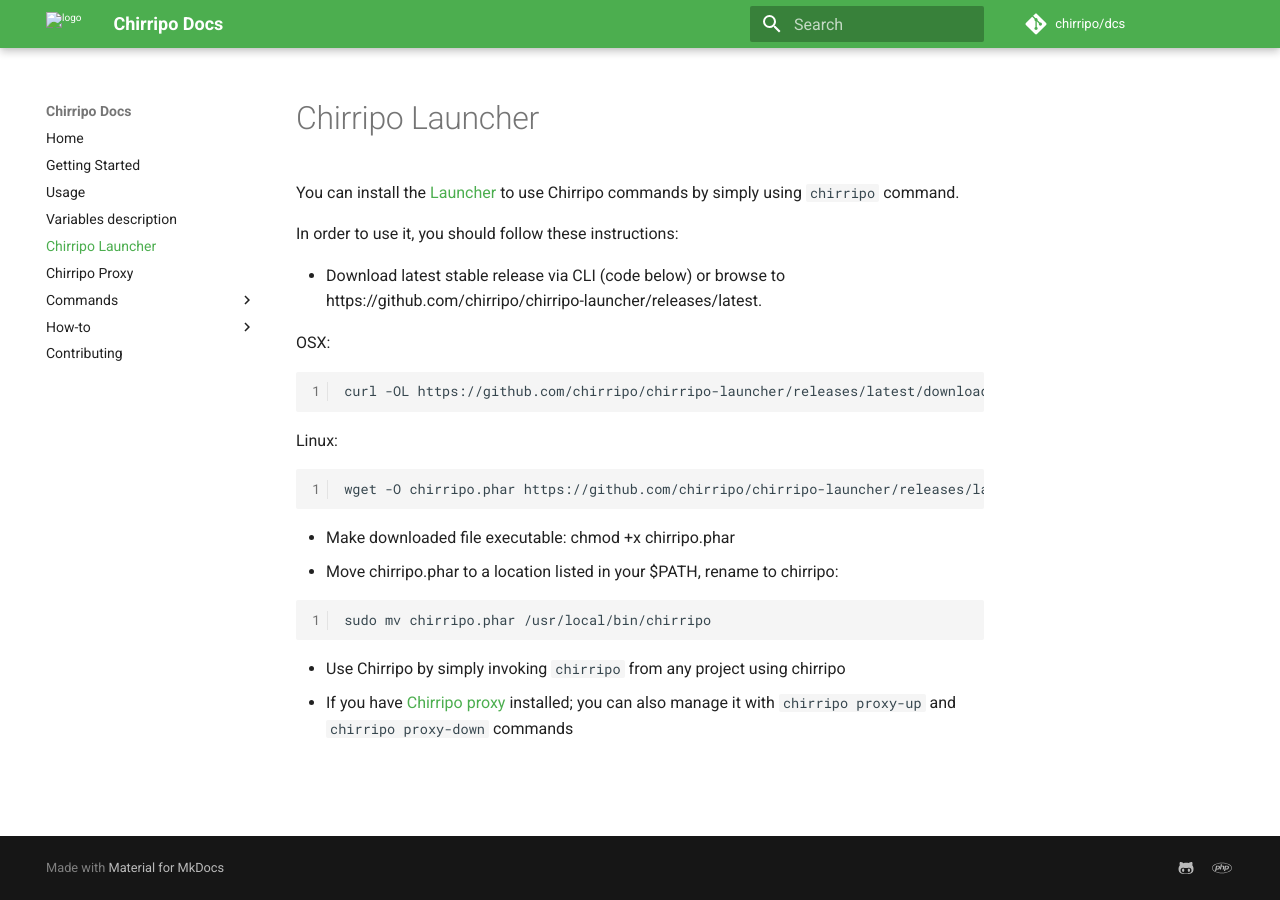
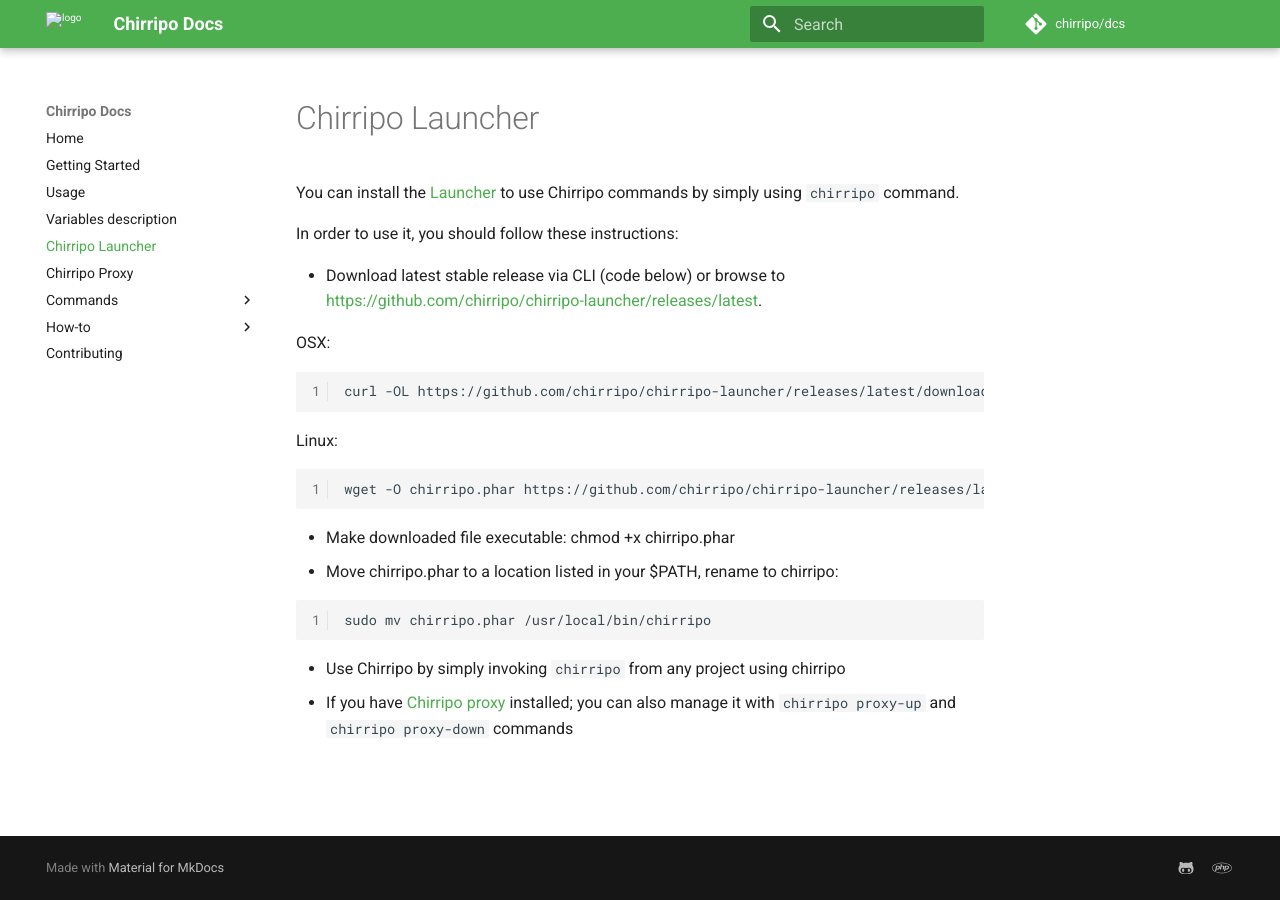
Before and after one commit to chirripo/docs, an MkDocs documentation site: the page built from docs/chirripo-launcher.md, in a window 1280 px wide. Built offline with MkDocs 1.6.1 and Material for MkDocs 9.7.7, drawn with Linux system fonts in a browser that asks for light colours; comment, search, counter and statistics services are not loaded; some of the changed lines change nothing that is shown.

Commit message:
Updated link.

````diff
--- a/docs/chirripo-launcher.md
+++ b/docs/chirripo-launcher.md
@@ -4,7 +4,7 @@
 
 In order to use it, you should follow these instructions:
 
-- Download latest stable release via CLI (code below) or browse to https://github.com/chirripo/chirripo-launcher/releases/latest.
+- Download latest stable release via CLI (code below) or browse to [https://github.com/chirripo/chirripo-launcher/releases/latest](https://github.com/chirripo/chirripo-launcher/releases/latest.).
 
 OSX:
 ```
````
